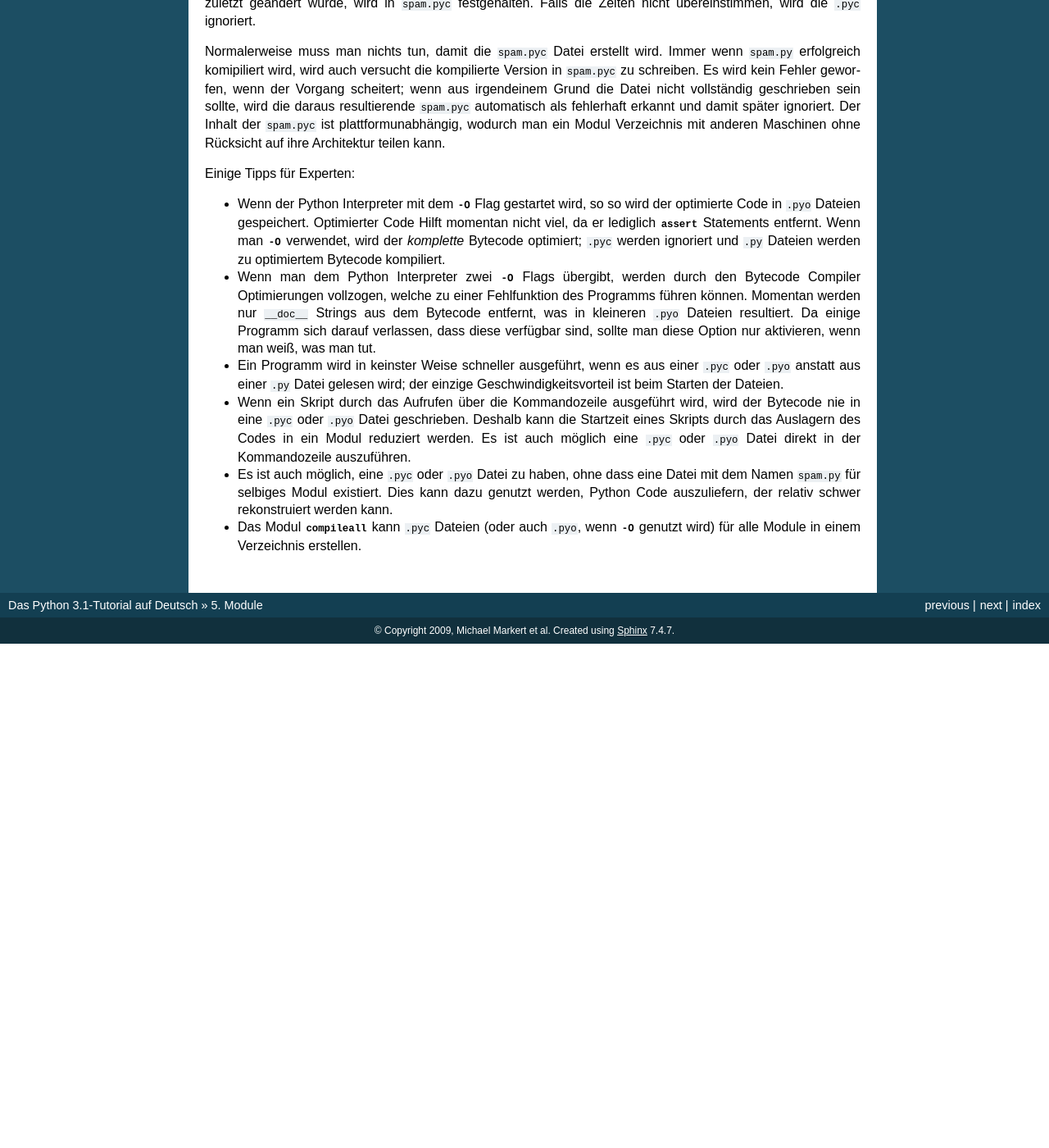
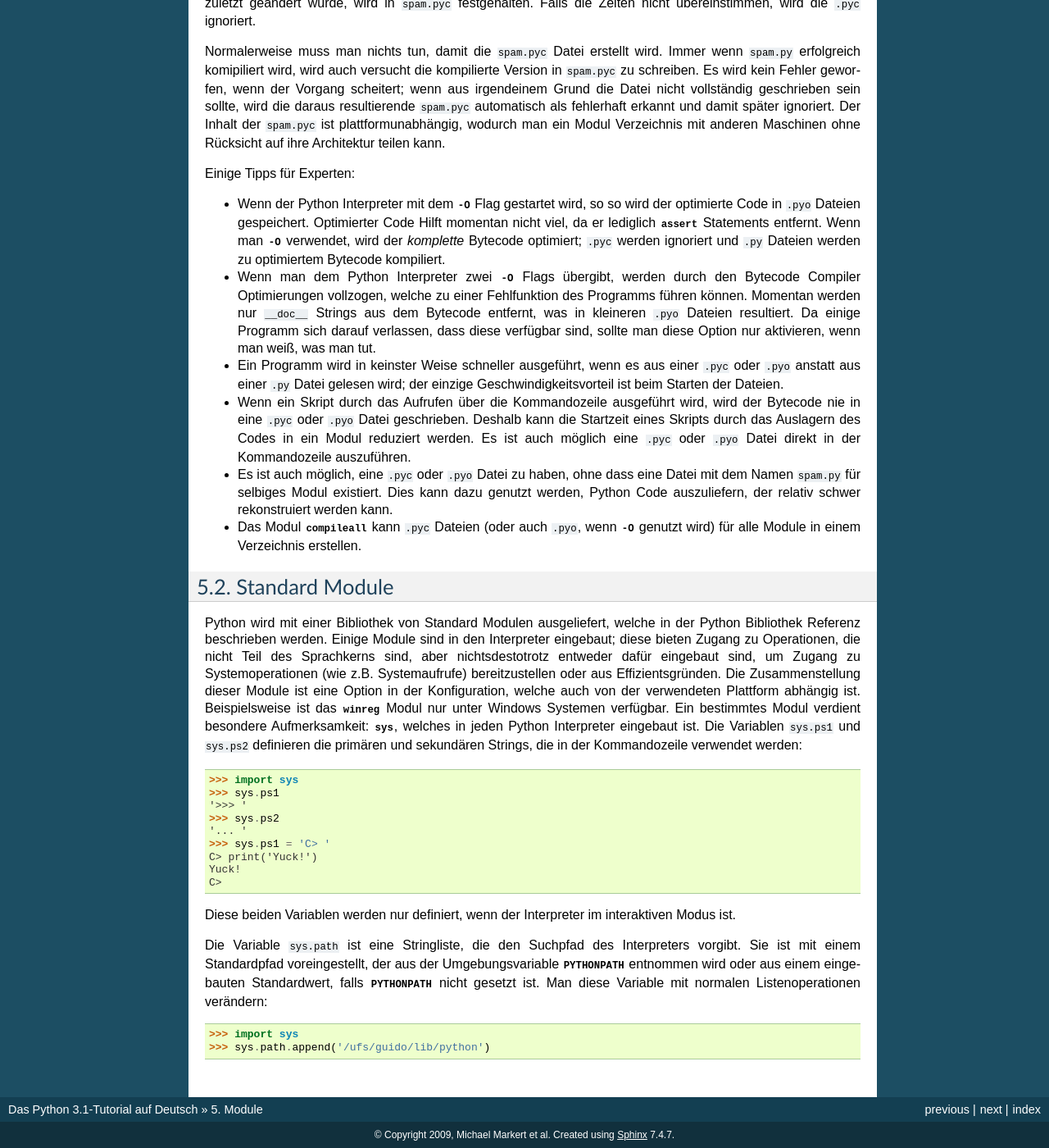
Before and after one commit to cofi/py-tutorial-de, a Sphinx documentation site: the page built from source/modules.rst, in a window 1280 px wide and 1400 px high, scrolled down 2967 px. Shown: the whole window at 82% size. Built offline with Sphinx 7.4.7, drawn with Linux system fonts in a browser that asks for light colours; pages that are not in the unit, such as notebooks, are missing from menus; before the commit the page ends 3752 px from its top, so only the background shows below that.

Commit message:
Translated 6.2

```diff
--- a/source/modules.rst
+++ b/source/modules.rst
@@ -86,7 +86,8 @@ Schreibweise verwendet, um auch dessen Funktionen anzusprechen,
 
 Module können andere Module importieren. Es ist gebräuchlich, aber nicht
 zwingend, dass man alle :keyword:`import` Statements an den Anfangs eines Moduls
-setzt (oder in diesem Fall Skript). Die Namen der importierten Module werden in die Symbol-Tabelle des importierenden Moduls eingefügt.
+setzt (oder in diesem Fall Skript). Die Namen der importierten Module werden in
+die Symbol-Tabelle des importierenden Moduls eingefügt.
 
 Es gibt eine Variante des :keyword:`import` Statements, welche bestimme Namen
 aus einem Modul direkt in die Symbol-Tabelle des importierenden Moduls einfügt.
@@ -165,7 +166,8 @@ Wenn ein Modul mit dem Namen :mod:`spam` importiert wird, sucht der Interpreter
 im aktuellen Verzeichnis nach einer Datei mit dem Namen :file:`spam.py` und dann
 in der Verzeichnisliste, die in der Umgebungsvariable :envvar:`PYTHONPATH`
 gesetzt ist. Diese hat die gleiche Syntax wie die Shell Variable :envvar:`PATH`,
-welche auch eine Verzeichnisliste ist. Falls :envvar:`PYTHONPATH` nicht gesetzt ist oder wenn die Datei nicht gefunden wurde, so wird die Suche in einem
+welche auch eine Verzeichnisliste ist. Falls :envvar:`PYTHONPATH` nicht gesetzt
+ist oder wenn die Datei nicht gefunden wurde, so wird die Suche in einem
 installationsabhängigen Pfad fortgesetzt; unter Unix ist das normalerweise:
 :file:`.:/usr/local/lib/python`.
 
@@ -234,3 +236,25 @@ Einige Tipps für Experten:
 * Das Modul :mod:`compileall` kann :file:`.pyc` Dateien (oder auch :file:`.pyo`,
   wenn :option:`-O` genutzt wird) für alle Module in einem Verzeichnis
   erstellen.
+
+Standard Module
+===============
+
+Python wird mit einer Bibliothek von Standard Modulen ausgeliefert, welche in der Python Bibliothek Referenz beschrieben werden. Einige Module sind in den Interpreter eingebaut; diese bieten Zugang zu Operationen, die nicht Teil des Sprachkerns sind, aber nichtsdestotrotz entweder dafür eingebaut sind, um Zugang zu Systemoperationen (wie z.B. Systemaufrufe) bereitzustellen oder aus Effizientsgründen. Die Zusammenstellung dieser Module ist eine Option in der Konfiguration, welche auch von der verwendeten Plattform abhängig ist. Beispielsweise ist das :mod:`winreg` Modul nur unter Windows Systemen verfügbar. Ein bestimmtes Modul verdient besondere Aufmerksamkeit: :mod:`sys`, welches in jeden Python Interpreter eingebaut ist. Die Variablen ``sys.ps1`` und ``sys.ps2`` definieren die primären und sekundären Strings, die in der Kommandozeile verwendet werden::
+
+	>>> import sys
+	>>> sys.ps1
+	'>>> '
+	>>> sys.ps2
+	'... '
+	>>> sys.ps1 = 'C> '
+	C> print('Yuck!')
+	Yuck!
+	C>
+
+Diese beiden Variablen werden nur definiert, wenn der Interpreter im interaktiven Modus ist.
+
+Die Variable ``sys.path`` ist eine Stringliste, die den Suchpfad des Interpreters vorgibt. Sie ist mit einem Standardpfad voreingestellt, der aus der Umgebungsvariable :envvar:`PYTHONPATH` entnommen wird oder aus einem eingebauten Standardwert, falls :envvar:`PYTHONPATH` nicht gesetzt ist. Man diese Variable mit normalen Listenoperationen verändern::
+
+	>>> import sys
+	>>> sys.path.append('/ufs/guido/lib/python')
```
